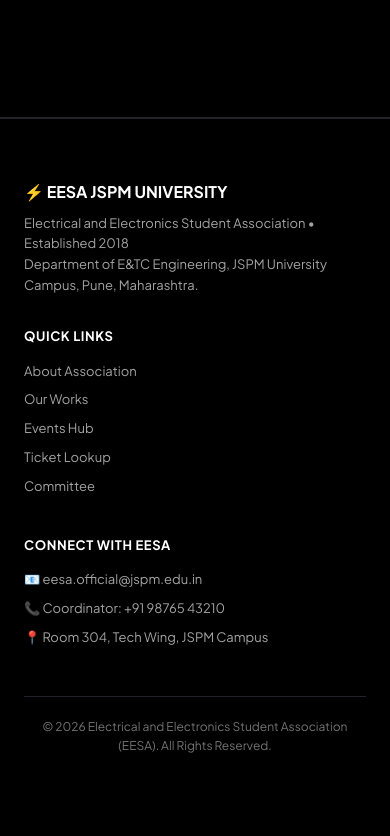
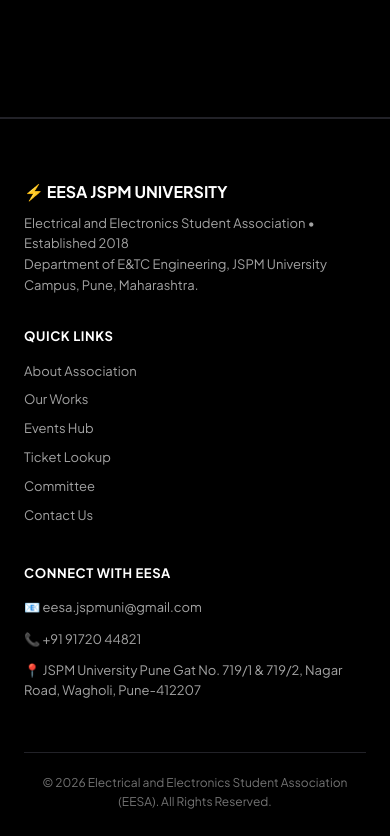
Before and after one commit to Sanskar901/eesa-reg-web, a website: page public/index.html in a window 390 px wide. Shown: the part 8076-8912 px from the top of the page. Before the commit the page ends 8855 px from the top, so only its background shows below. Drawn offline with Linux system fonts and the light colour scheme; no server answers.

Commit message:
feat(contact): update email, phone, and address with clickable links

```diff
--- a/public/index.html
+++ b/public/index.html
@@ -31,6 +31,7 @@
                 <a href="#events" class="nav-link active">Events & Updates</a>
                 <a href="#passes" class="nav-link">Find My Pass</a>
                 <a href="#committee" class="nav-link">Committee</a>
+                <a href="#contact" class="nav-link">Contact</a>
             </nav>
 
             <div class="nav-actions">
@@ -457,12 +458,13 @@
                 <a href="#events">Events Hub</a>
                 <a href="#passes">Ticket Lookup</a>
                 <a href="#committee">Committee</a>
+                <a href="#contact">Contact Us</a>
             </div>
-            <div class="footer-contact">
+            <div class="footer-contact" id="contact">
                 <h4>Connect With EESA</h4>
-                <p>📧 eesa.official@jspm.edu.in</p>
-                <p>📞 Coordinator: +91 98765 43210</p>
-                <p>📍 Room 304, Tech Wing, JSPM Campus</p>
+                <p>📧 <a href="mailto:eesa.jspmuni@gmail.com" class="footer-contact-link">eesa.jspmuni@gmail.com</a></p>
+                <p>📞 <a href="tel:+919172044821" class="footer-contact-link">+91 91720 44821</a></p>
+                <p>📍 <a href="https://maps.google.com/?q=JSPM+University+Pune+Gat+No.+719%2F1+%26+719%2F2%2C+Nagar+Road%2C+Wagholi%2C+Pune-412207" target="_blank" rel="noopener noreferrer" class="footer-contact-link">JSPM University Pune Gat No. 719/1 &amp; 719/2, Nagar Road, Wagholi, Pune-412207</a></p>
             </div>
         </div>
         <div class="footer-bottom">
--- a/public/style.css
+++ b/public/style.css
@@ -1297,7 +1297,21 @@ textarea:focus {
 }
 
 .footer-contact p {
-    margin-bottom: 8px;
+    margin-bottom: 12px;
+    line-height: 1.5;
+    color: var(--text-secondary);
+}
+
+.footer-contact-link {
+    color: var(--text-secondary);
+    text-decoration: none;
+    transition: color 0.2s ease, text-decoration 0.2s ease;
+    word-break: break-word;
+}
+
+.footer-contact-link:hover {
+    color: var(--blue-light);
+    text-decoration: underline;
 }
 
 .footer-bottom {
```
